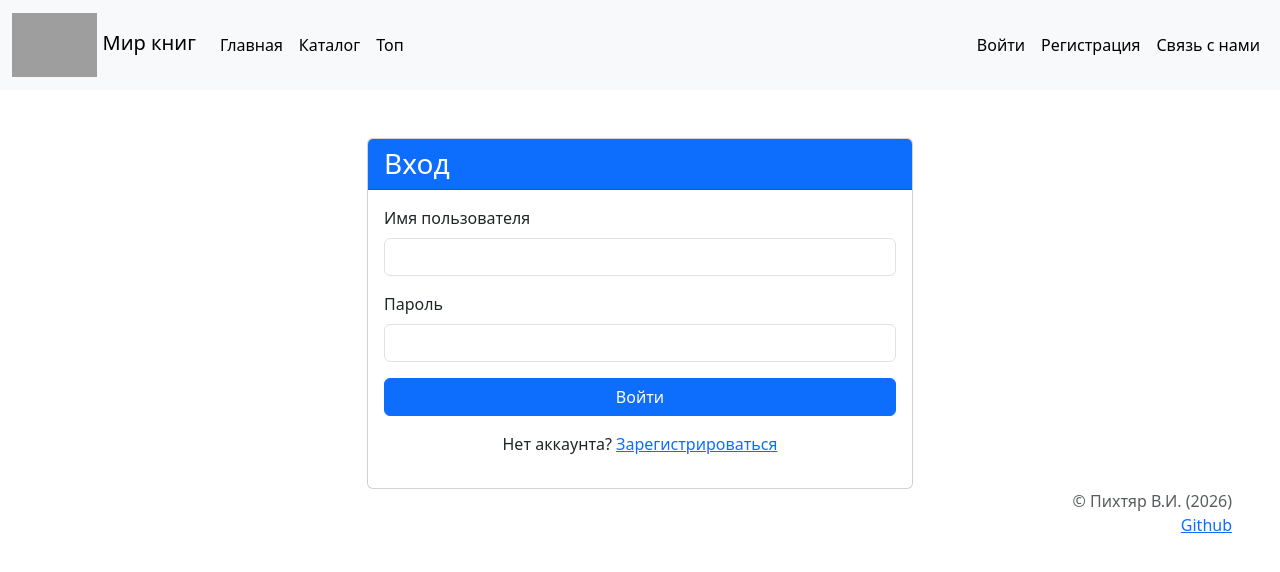
After one commit to emynessly/first_web_project, a Django app: page /accounts/login/ in a window 1280 px wide. The commit adds this page. Shown: the top 572 px of the page. Run offline with Django 5.2, Linux system fonts and the light colour scheme; grey boxes are pictures that could not be loaded.

Commit message:
Task 10 ready. Created registration/login system

```diff
--- a/config/settings.py
+++ b/config/settings.py
@@ -133,3 +133,8 @@ STATIC_ROOT = BASE_DIR / 'staticfiles'
 # https://docs.djangoproject.com/en/5.2/ref/settings/#default-auto-field
 
 DEFAULT_AUTO_FIELD = 'django.db.models.BigAutoField'
+
+# Authentication settings
+LOGIN_URL = '/accounts/login/'
+LOGIN_REDIRECT_URL = '/'
+LOGOUT_REDIRECT_URL = '/'
--- a/config/templates/config/includes/header.html
+++ b/config/templates/config/includes/header.html
@@ -20,9 +20,25 @@
                 </li>
             </ul>
             <ul class="navbar-nav ms-auto mb-2 mb-lg-0">
-                <li class="nav-item">
-                    <a class="nav-link active" href="#">Войти</a>
-                </li>
+                {% if user.is_authenticated %}
+                    <li class="nav-item">
+                        <span class="nav-link">Привет, {{ user.username }}!</span>
+                    </li>
+                    <li class="nav-item">
+                        <form method="post" action="{% url 'logout' %}">
+                            {% csrf_token %}
+                            <button type="submit" class="btn btn-link nav-link" style="display: inline; border: none; background: none;">Выйти</button>
+                        </form>
+                    </li>
+                {% else %}
+                    <li class="nav-item">
+                        <a class="nav-link active" href="{% url 'login' %}">Войти</a>
+                    </li>
+                    <li class="nav-item">
+                        <a class="nav-link active" href="{% url 'core:register' %}">Регистрация</a>
+                    </li>
+                {% endif %}
+
                 <li class="nav-item">
                     <a class="nav-link active" href="{% url 'core:contact' %}">Связь с нами</a>
                 </li>
--- a/config/urls.py
+++ b/config/urls.py
@@ -21,4 +21,5 @@ from django.urls import path, include
 urlpatterns = [
     path('admin/', admin.site.urls),
     path('', include('core.urls')),
+    path('accounts/', include('django.contrib.auth.urls')),
 ]
--- a/core/forms.py
+++ b/core/forms.py
@@ -21,12 +21,11 @@ class FeedbackForm(forms.Form):
 class BookForm(forms.ModelForm):
     class Meta:
         model = Book
-        fields = ['name', 'author', 'publish_year', 'description', 'price']
+        fields = ['name', 'publish_year', 'description', 'price']
 
         widgets = {
             'name': forms.TextInput(attrs={'class': 'form-control'}),
             'publish_year': forms.NumberInput(attrs={'class': 'form-control'}),
             'description': forms.Textarea(attrs={'class': 'form-control'}),
-            'author': forms.Select(attrs={'class': 'form-control'}),
             'price': forms.NumberInput(attrs={'class': 'form-control'}),
         }
--- a/core/templates/core/book_detail.html
+++ b/core/templates/core/book_detail.html
@@ -24,7 +24,7 @@
                         </tr>
                         <tr>
                             <th>Автор:</th>
-                            <td>{{ book.author.name }}</td>
+                            <td>{{ book.writer.username }}</td>
                         </tr>
                         <tr>
                             <th>Год издания:</th>
--- a/core/templates/core/book_form.html
+++ b/core/templates/core/book_form.html
@@ -17,11 +17,6 @@
                         <div class="mb-3">
                             <label class="form-label">Название книги</label>
                             {{ form.name }}
-                        </div>
-
-                        <div class="mb-3">
-                            <label class="form-label">Автор</label>
-                            {{ form.author }}
                         </div>
 
                         <div class="mb-3">
--- /dev/null
+++ b/core/templates/registration/login.html
@@ -0,0 +1,44 @@
+{% extends 'config/base.html' %}
+
+{% block title %}Вход на сайт{% endblock %}
+
+{% block content %}
+<div class="container">
+    <div class="row">
+        <div class="col-md-6 mx-auto">
+            <div class="card mt-5">
+                <div class="card-header bg-primary text-white">
+                    <h3 class="mb-0">Вход</h3>
+                </div>
+                <div class="card-body">
+                    <form method="post">
+                        {% csrf_token %}
+
+                        <div class="mb-3">
+                            <label class="form-label">Имя пользователя</label>
+                            <input type="text" name="username" class="form-control" required>
+                        </div>
+
+                        <div class="mb-3">
+                            <label class="form-label">Пароль</label>
+                            <input type="password" name="password" class="form-control" required>
+                        </div>
+
+                        <button type="submit" class="btn btn-primary w-100">Войти</button>
+                    </form>
+
+                    {% if form.errors %}
+                        <div class="alert alert-danger mt-3">
+                            Неверное имя пользователя или пароль
+                        </div>
+                    {% endif %}
+
+                    <p class="mt-3 text-center">
+                        Нет аккаунта? <a href="{% url 'core:register' %}">Зарегистрироваться</a>
+                    </p>
+                </div>
+            </div>
+        </div>
+    </div>
+</div>
+{% endblock %}
--- a/core/urls.py
+++ b/core/urls.py
@@ -1,7 +1,7 @@
 from django.urls import path
 from django.views.generic import RedirectView
 
-from core.views import index, top, catalog, book_detail, contact, book_create, book_edit
+from core.views import index, top, catalog, book_detail, contact, book_create, book_edit, register
 
 app_name = 'core'
 
@@ -14,4 +14,5 @@ urlpatterns = [
     path('contact/', contact, name='contact'),
     path('book/create/', book_create, name='book_create'),
     path('book/<int:pk>/edit/', book_edit, name='book_edit'),
+    path('accounts/register/', register, name='register'),
 ]
```
Also changed, not shown: core/models.py (+13 -2 lines), core/templates/core/register.html (added, +52 -0 lines), core/views.py (+24 -1 lines), core/migrations/0003_book_created_by.py (added), core/migrations/0004_remove_book_created_by_book_writer_alter_book_author.py (added).
